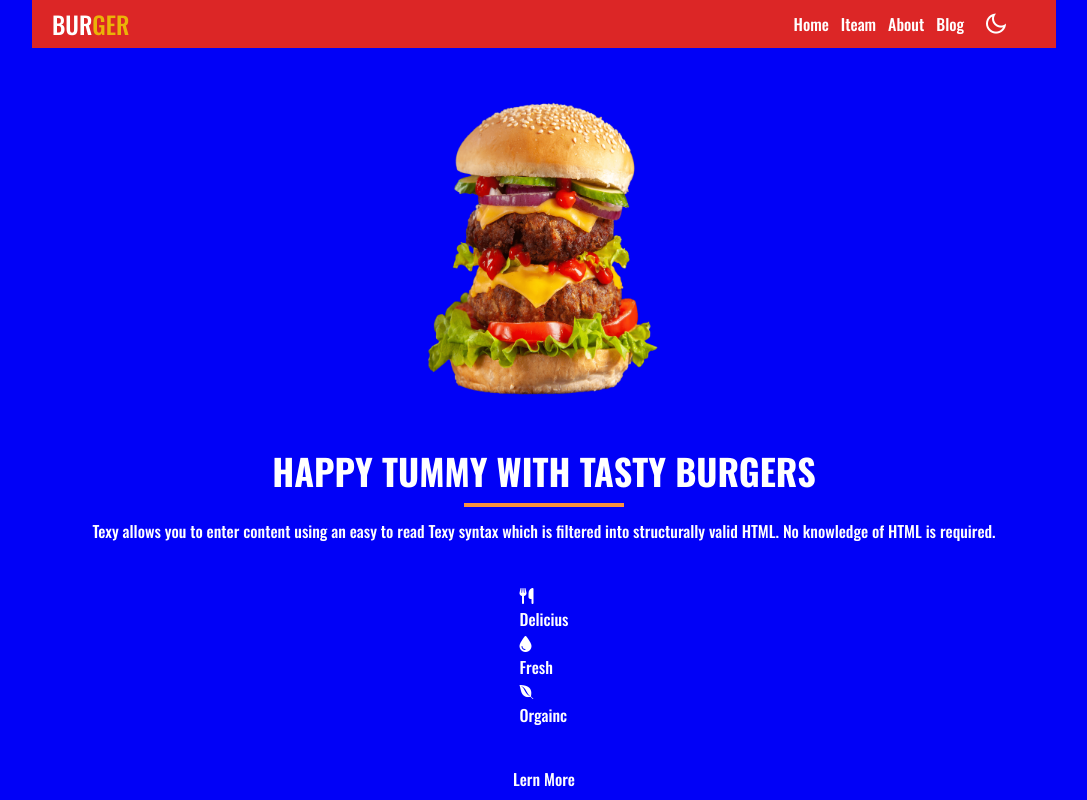
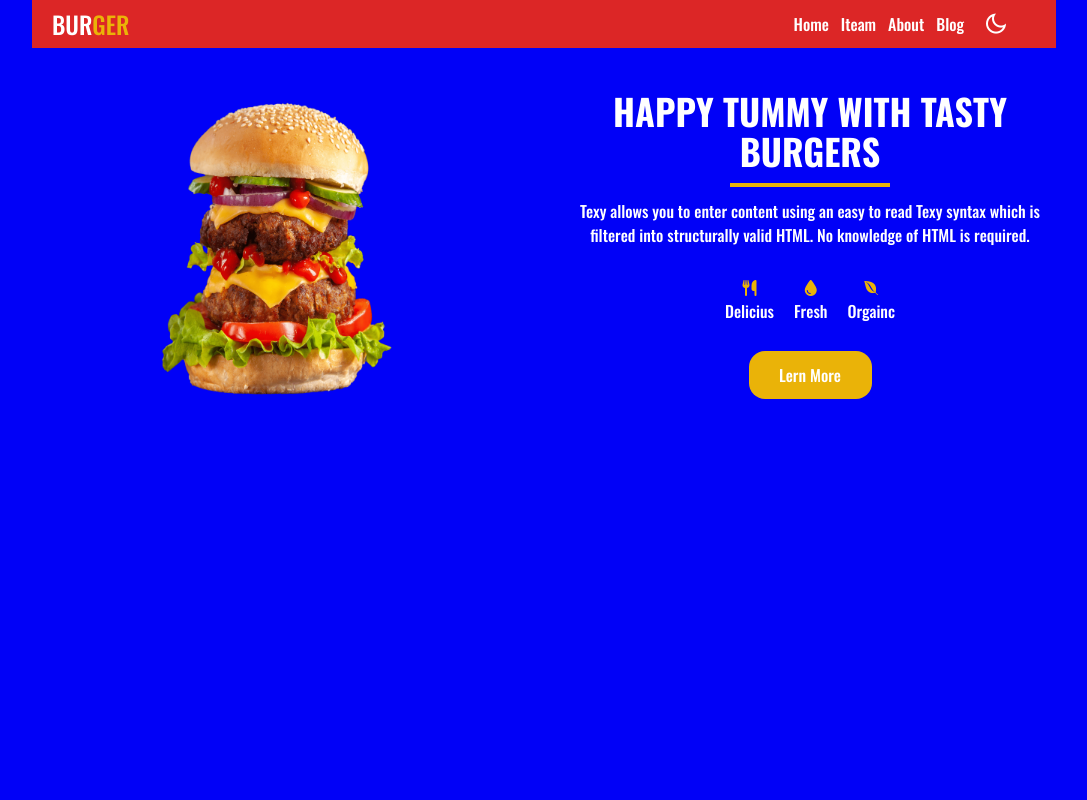
Before and after one commit to gazimdparveg/tailwindcss-ecommerce-project, a website: page src/index.html in a window 1280 px wide. Shown: the whole page, without its empty margins (96-1183 px from the left). Drawn offline with nearby package versions, Linux system fonts and the light colour scheme.

Commit message:
this is update

```diff
--- a/src/index.html
+++ b/src/index.html
@@ -29,12 +29,12 @@
           Bur<span class="font-oswold text-yellow-500">Ger</span>
         </a>
       </div>
-    <div id="navmenu" class="hidden absolute top-0 left-0 w-full py-14   border-b border-yellow-50 md:static md:block md:border-none md:w-auto md:ml-auto  ">
+    <div id="navmenu" class="hidden absolute top-0 left-0 w-full py-14  border-b border-yellow-50 md:static md:block md:border-none md:w-auto md:ml-auto ">
       <ul class="flex flex-col text-center gap-3 md:flex-row md:mr-5 " >
         <li class="hover:text-yellow-400 duration-500 ease-in"><a href="#">Home</a></li>
-        <li class="duration-500 ease-in hover:text-yellow-400"><a href="#">Iteam</a></li>
-        <li class="duration-500 ease-in hover:text-yellow-400"><a href="#">About</a></li>
-        <li class="duration-500 ease-in hover:text-yellow-400"><a href="#">Blog</a></li>
+        <li class="duration-500 ease-in hover:text-yellow-500"><a href="#">Iteam</a></li>
+        <li class="duration-500 ease-in hover:text-yellow-500"><a href="#">About</a></li>
+        <li class="duration-500 ease-in hover:text-yellow-500"><a href="#">Blog</a></li>
       </ul>
 
 
@@ -54,42 +54,55 @@
     <main>
 
     <!--~~~~~~~~~~~~~~~ Home ~~~~~~~~~~~~~~~-->
-    <section class=" pb-15 md:pt-30 flex w-auto h-auto " id="main">
-      <div class="container flex flex-col  items-center gap-10">
-        <div class=" mx-auto ">
-          <img class="pt-20 w-60" src="./img/home-image.png" alt="banner image">
+    <section class="container pb-15 md:pt-30 flex w-auto h-auto " id="main">
+      <div class="max-w-5xl m-auto flex flex-col items-center gap-10 md:flex-row">
+       <div class="lg:basis-1/2 md:basis-3/5 items-center  flex text-center ">
+        <div class="mx-auto ">
+          <img class="pt-20 w-60 "  src="./img/home-image.png" alt="banner image">
         </div>
-        <div class="text-center">
+      </div>
+
+        <div class="lg:basis-1/2 lg:object-left lg:text-center m-auto lg:items-center lg:mt-15 md:basis-5/12 md:pt-20 ">
+       <div class="lg:object-left lg:overflow-hidden">
+
+
+        <div class="text-center  ">
           <h1 class="font-oswold font-bold uppercase text-4xl">HAPPY TUMMY WITH TASTY BURGERS</h1>
-          <div class="w-40 h-1 m-auto mt-3 mb-3  bg-orange-400 gap-5 "></div>
-          <p>
+          <div class="w-40 h-1 m-auto mt-3 mb-3  bg-yellow-500 gap-5 "></div>
+          <p class="pb-7">
             Texy allows you to enter content using an easy to read Texy syntax which is filtered into structurally valid HTML. No knowledge of HTML is required.
           </p>
         </div>
-        <div>
-          <div>
-            <i class="fa-solid fa-utensils"></i>
+        <div class="items-center flex text-base gap-5 justify-center">
+          <div class="text-center cursor-pointer hover:text-red-500 hover:duration-500">
+            <i class="fa-solid fa-utensils text-yellow-500 "></i>
             <br/>
             <p>Delicius</p>
           </div>
 
-          <div>
-            <i class="fa-solid fa-droplet"></i>
+          <div class="text-center hover:text-red-500 hover:duration-500">
+            <i class="fa-solid fa-droplet  text-yellow-500"></i>
             <br/>
             <p>Fresh</p>
-          </div>
-          <div>
-            <i class="fa-brands fa-envira"></i>
+          </div >
+          <div class="text-center hover:text-red-500 hover:duration-500">
+            <i class="fa-brands fa-envira  text-yellow-500"></i>
             <br/>
             <p>Orgainc</p>
           </div>
 
         </div>
-        <a href="#">Lern More</a>
+        <div class="sm:w-full flex">
+        <div class="sm:w-3/12 md:w-3/6 sm:h-auto  p-3 mt-7 lg:w-3/12 m-auto rounded-2xl text-center bg-yellow-500 text-white hover:bg-red-500 hover:duration-500">
+          <a class="text-1xl" href="#">Lern More</a>
+        </div>
+      </div>
+      </div>
+    </div>
       </div>
     </section>
     <!--~~~~~~~~~~~~~~~ Category ~~~~~~~~~~~~~~~-->
-
+<br><br><br><br>
     <!--~~~~~~~~~~~~~~~ Promo ~~~~~~~~~~~~~~~-->
 
     <!--~~~~~~~~~~~~~~~ About ~~~~~~~~~~~~~~~-->
```
